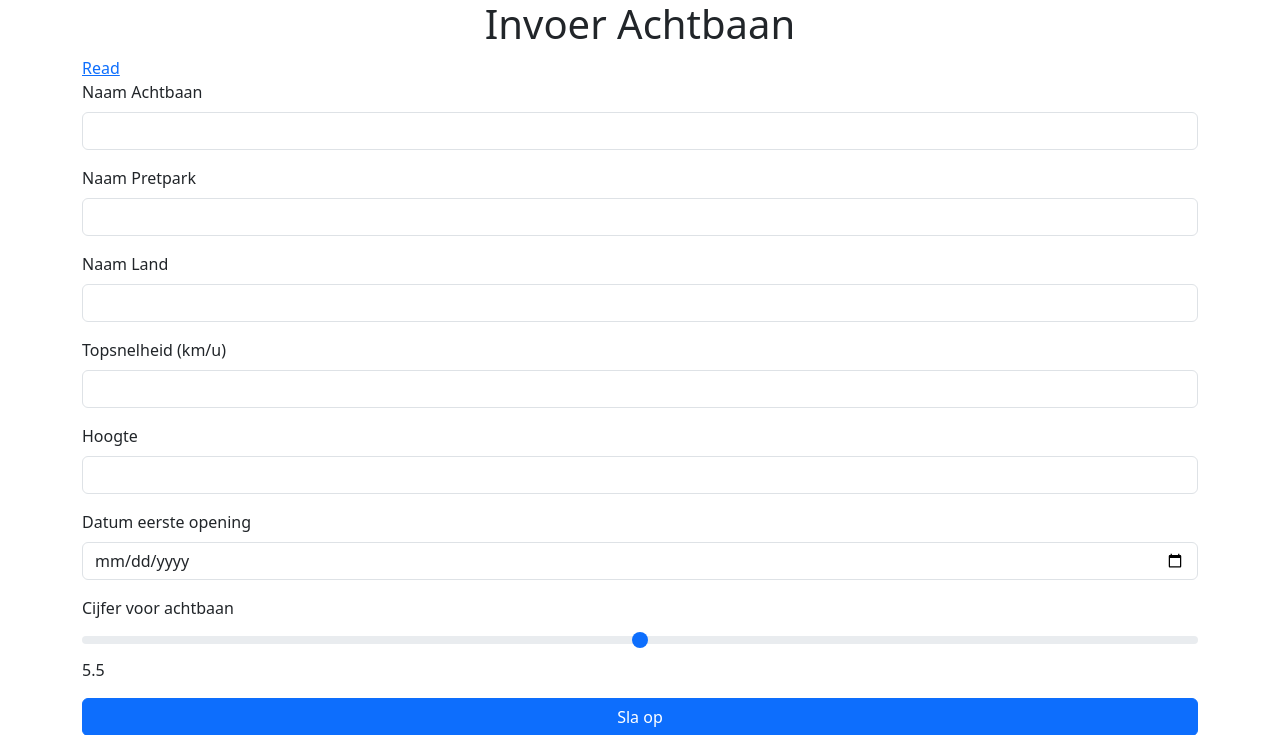
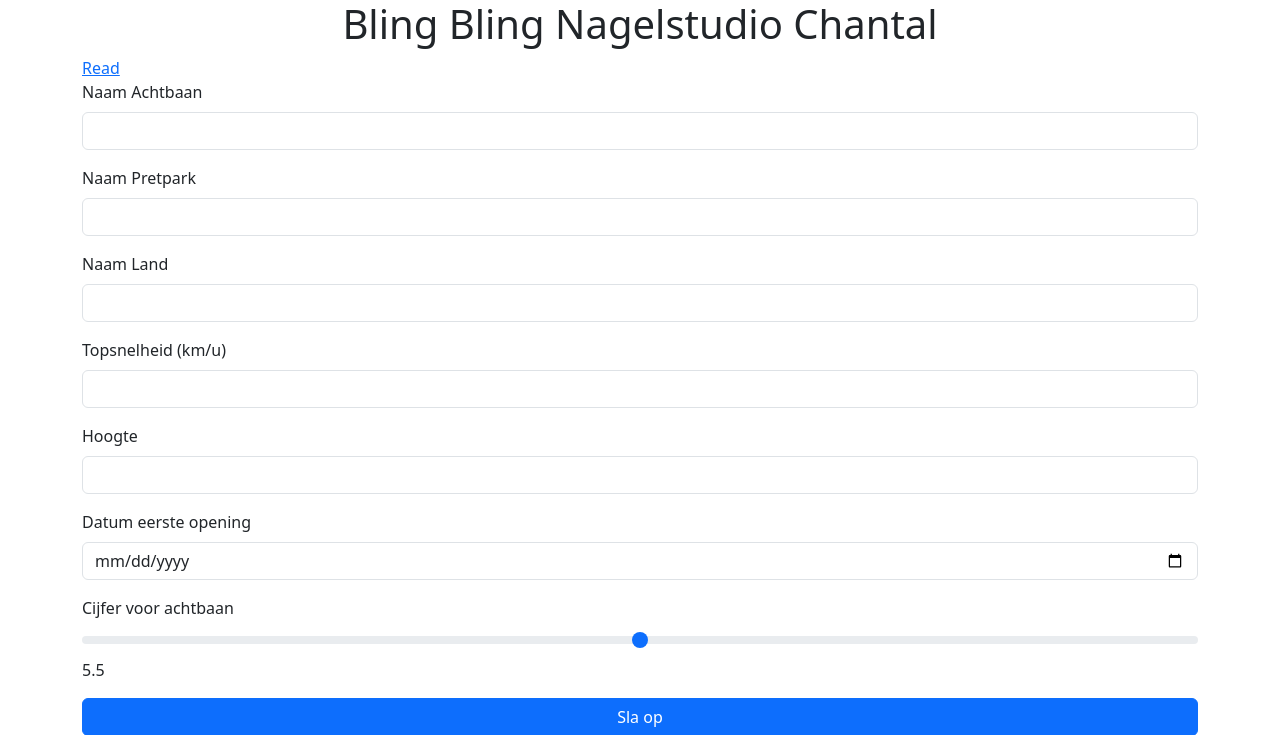
Before and after one commit to MbouRowin/crud-php-pdo-opdracht04-336515, a PHP site: page / in a window 1280 px wide. Shown: the top 735 px of the page. Run offline with PHP 8.4, Linux system fonts and the light colour scheme.

Commit message:
Change title

```diff
--- a/index.php
+++ b/index.php
@@ -33,13 +33,13 @@ if ($_SERVER["REQUEST_METHOD"] === "POST") {
 <head>
     <meta charset="utf-8">
     <meta name="viewport" content="width=device-width, initial-scale=1">
-    <title>Invoer Achtbaan</title>
+    <title>Bling Bling Nagelstudio Chantal</title>
     <link href="https://cdn.jsdelivr.net/npm/bootstrap@5.3.0-alpha1/dist/css/bootstrap.min.css" rel="stylesheet" integrity="sha384-GLhlTQ8iRABdZLl6O3oVMWSktQOp6b7In1Zl3/Jr59b6EGGoI1aFkw7cmDA6j6gD" crossorigin="anonymous">
 </head>
 
 <body>
     <div class="container">
-        <h1 class="text-center">Invoer Achtbaan</h1>
+        <h1 class="text-center">Bling Bling Nagelstudio Chantal</h1>
         <a href="read.php">Read</a>
 
         <form method="post">
```
